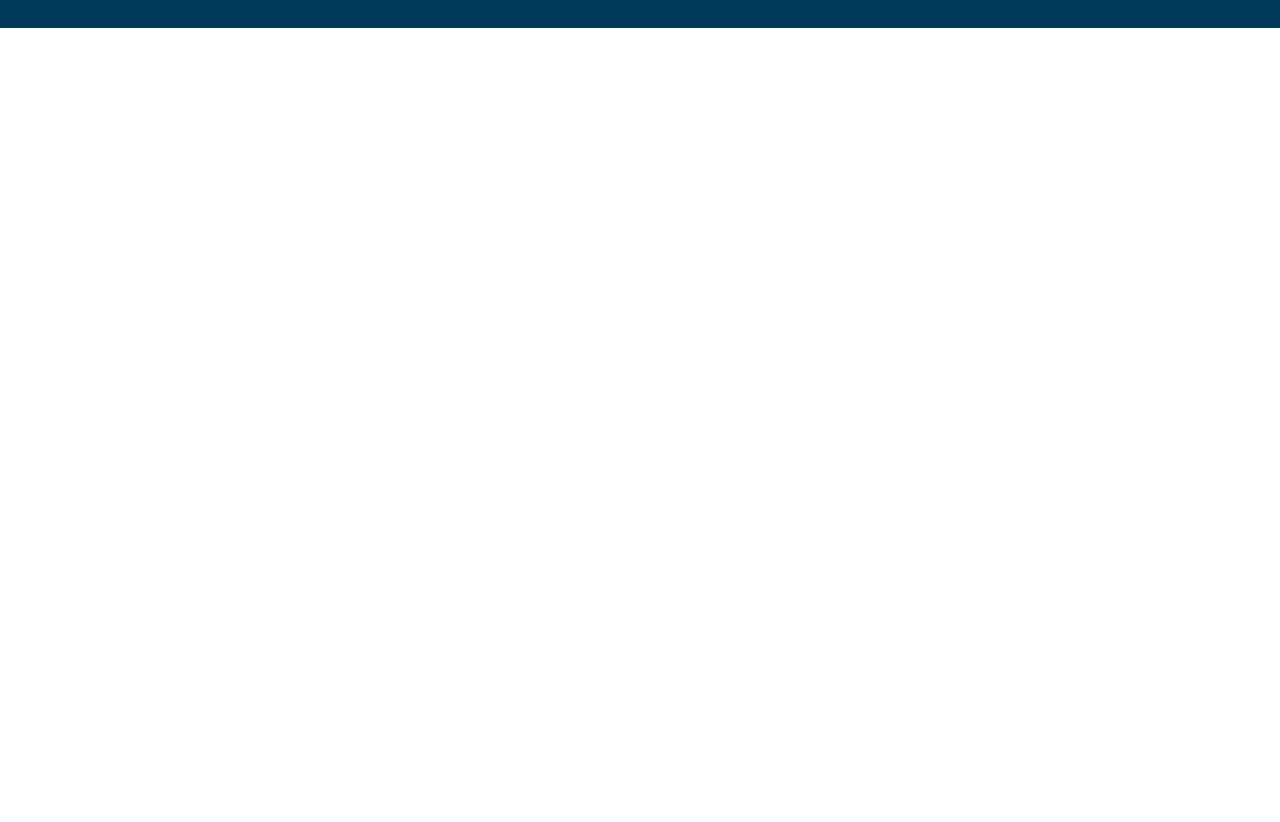
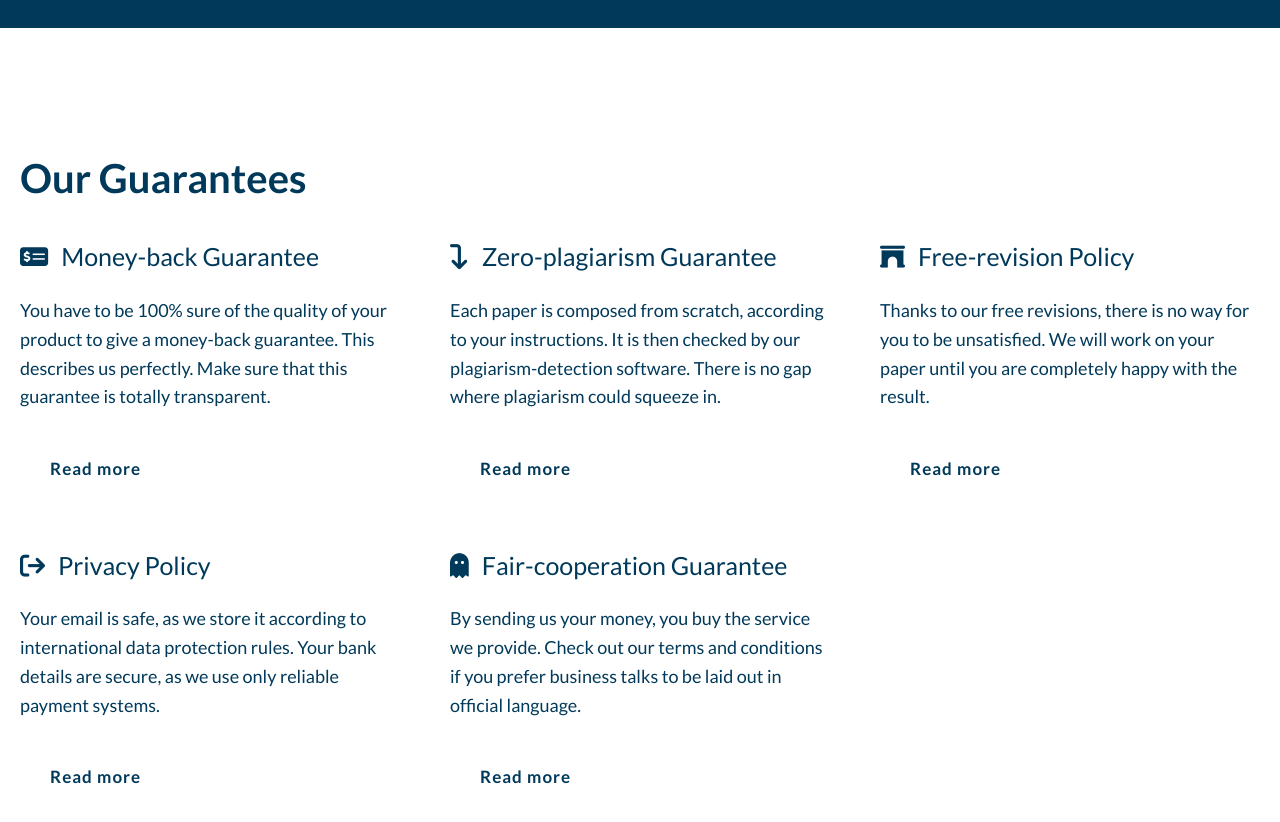
Before and after one commit to MorteyKafui/glo-write-clone, a React (Create React App) app: page / in a window 1280 px wide. Shown: the part 2120-2942 px from the top of the page. Before the commit the page ends 2148 px from the top, so only its background shows below. Built offline with nearby package versions, Linux system fonts and the light colour scheme.

Commit message:
add guarantee section

```diff
--- a/src/App.js
+++ b/src/App.js
@@ -1,5 +1,6 @@
 import { BrowserRouter as Router, Routes, Route } from 'react-router-dom';
 import Features from './components/Features';
+import Guarantees from './components/Guarantees';
 import Header from './components/Header';
 
 import Navbar from './components/Navbar';
@@ -31,6 +32,7 @@ const App = () => {
                   <OrderSection />
                 </div>
                 <PricesSection />
+                <Guarantees />
               </>
             }
           />
--- /dev/null
+++ b/src/components/Guarantees.jsx
@@ -0,0 +1,141 @@
+/* eslint-disable jsx-a11y/anchor-is-valid */
+/* eslint-disable jsx-a11y/anchor-has-content */
+import React from 'react';
+import { Link } from 'react-router-dom';
+import styled from 'styled-components';
+
+const StyledSection = styled.section`
+  margin-top: 10rem;
+  color: #00395a;
+
+  h2 {
+    font-size: 4rem;
+    font-weight: 700;
+    margin-bottom: 3rem;
+  }
+
+  .boxes {
+    display: grid;
+    grid-template-columns: repeat(3, 1fr);
+    justify-content: space-between;
+    align-items: center;
+    gap: 5rem;
+
+    .box {
+      display: flex;
+      flex-direction: column;
+      align-items: flex-start;
+
+      h3 {
+        font-size: 2.5rem;
+        font-weight: 400;
+        margin-bottom: 2rem;
+
+        i {
+          margin-right: 1.3rem;
+        }
+      }
+
+      p {
+        font-size: 1.8rem;
+        line-height: 1.6;
+        margin-bottom: 3rem;
+      }
+
+      .more {
+        font-size: 1.7rem;
+        color: #00395a;
+        font-weight: 700;
+        transition: all 0.2s;
+        padding: 1.5rem 3rem;
+        border-radius: 10px;
+        letter-spacing: 1px;
+
+        &:hover {
+          background-color: #00395a;
+          color: #fff;
+        }
+      }
+    }
+  }
+`;
+
+const Guarantees = () => {
+  return (
+    <StyledSection>
+      <div className='container'>
+        <h2>Our Guarantees</h2>
+        <div className='boxes'>
+          <div className='box'>
+            <h3>
+              <i class='fa-solid fa-money-check-dollar'></i>Money-back Guarantee
+            </h3>
+            <p>
+              You have to be 100% sure of the quality of your product to give a
+              money-back guarantee. This describes us perfectly. Make sure that
+              this guarantee is totally transparent.
+            </p>
+            <Link to='#' className='more'>
+              Read more
+            </Link>
+          </div>
+          <div className='box'>
+            <h3>
+              <i class='fa-solid fa-arrow-turn-down'></i>Zero-plagiarism
+              Guarantee
+            </h3>
+            <p>
+              Each paper is composed from scratch, according to your
+              instructions. It is then checked by our plagiarism-detection
+              software. There is no gap where plagiarism could squeeze in.
+            </p>
+            <Link to='#' className='more'>
+              Read more
+            </Link>
+          </div>
+          <div className='box'>
+            <h3>
+              <i class='fa-solid fa-archway'></i>Free-revision Policy
+            </h3>
+            <p>
+              Thanks to our free revisions, there is no way for you to be
+              unsatisfied. We will work on your paper until you are completely
+              happy with the result.
+            </p>
+            <Link to='#' className='more'>
+              Read more
+            </Link>
+          </div>
+          <div className='box'>
+            <h3>
+              <i class='fa-solid fa-arrow-right-from-bracket'></i>Privacy Policy
+            </h3>
+            <p>
+              Your email is safe, as we store it according to international data
+              protection rules. Your bank details are secure, as we use only
+              reliable payment systems.
+            </p>
+            <Link to='#' className='more'>
+              Read more
+            </Link>
+          </div>
+          <div className='box'>
+            <h3>
+              <i class='fa-solid fa-ghost'></i>Fair-cooperation Guarantee
+            </h3>
+            <p>
+              By sending us your money, you buy the service we provide. Check
+              out our terms and conditions if you prefer business talks to be
+              laid out in official language.
+            </p>
+            <Link to='#' className='more'>
+              Read more
+            </Link>
+          </div>
+        </div>
+      </div>
+    </StyledSection>
+  );
+};
+
+export default Guarantees;
```
